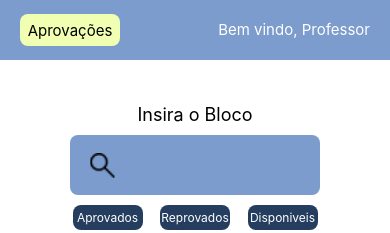
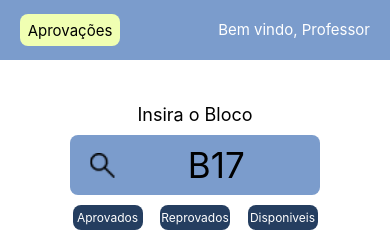
Before and after one commit to SageDevV/ReservasApp, a React Native app: screen /CadastroReservas in a window 390 px wide. Shown: the top 233 px of the page. Built offline with nearby package versions, Linux system fonts and the light colour scheme.

Commit message:
feat: request salas

```diff
--- a/src/components/FiltroAprovacoes.js
+++ b/src/components/FiltroAprovacoes.js
@@ -1,14 +1,38 @@
 import { View, Text, StyleSheet, TextInput, Image, TouchableOpacity } from 'react-native'
+import { useState } from 'react'
+
+import { getReservas } from '../services/reservas';
 
 import lupa from '../../assets/lupa.png'
 
-export default _ => {
+export default (props) => {
+    const [filter, setFilter] = useState(false)
+
+    const requestReservas = _ => {
+        if(filter === false){
+            setFilter(true)
+            getReservas(props.bloco).then(response => {
+                props.setReservas(response.data)
+            }).catch(erro => {
+                console.log(erro)
+            })
+        }
+        else{
+            setFilter(false)
+        }
+    }
+
     return (
         <View style={style.containerFiltro}>
             <Text style={style.titleContainerFiltro}>Insira o Bloco</Text>
             <View style={style.containerInput} >
-                <Image source={lupa} style={style.lupaInput} />
-                <TextInput style={style.textInput} />
+                <TouchableOpacity
+                    onPress={requestReservas}>
+                    <Image source={lupa} style={style.lupaInput} />
+                </TouchableOpacity>
+                <TextInput style={style.textInput}
+                    value={props.bloco}
+                    onChangeText={props.setbloco}/>
             </View>
             <View style={style.containerButtonsFiltro}>
                 <TouchableOpacity style={style.buttonFiltro}>
@@ -85,7 +109,7 @@ const style = StyleSheet.create({
         lineHeight: 20,
         color: '#FFFFFF'
     },
-    buttonLimpar:{
+    buttonLimpar: {
         width: 80,
         height: 25,
         borderRadius: 8,
--- a/src/components/NavbarAprovacoes.js
+++ b/src/components/NavbarAprovacoes.js
@@ -1,4 +1,6 @@
 import { View, Text, StyleSheet, TouchableOpacity } from 'react-native'
+
+
 
 export default _ => {
     return (
--- /dev/null
+++ b/src/services/reservas.js
@@ -0,0 +1,8 @@
+import axios from 'axios'
+
+const baseURL = `http://192.168.2.105:45455/SalaReservas`
+
+export async function getReservas(bloco) {
+
+    return await axios.get(`${baseURL}?bloco=${bloco}`)
+}
--- a/src/views/CadastroDeReservas.js
+++ b/src/views/CadastroDeReservas.js
@@ -1,3 +1,4 @@
+import { useState } from 'react'
 import { View, StyleSheet } from 'react-native'
 
 import NavbarAprovacoes from '../components/NavbarAprovacoes'
@@ -5,11 +6,16 @@ import FiltroAprovacoes from '../components/FiltroAprovacoes'
 import Cards from '../components/Cards'
 
 export default _ => {
+
+    const [bloco, setbloco] = useState('B17')
+    const [reservas, setReservas] = useState()
+
+
     return (
         <View style={style.containerReservas}>
             <NavbarAprovacoes />
-            <FiltroAprovacoes/>
-            <Cards/>
+            <FiltroAprovacoes bloco={bloco} setbloco={setbloco} setReservas={setReservas}  />
+            <Cards />
         </View>
     )
 }
```
Also changed, not shown: src/components/Cards.js (+4 -4 lines).
